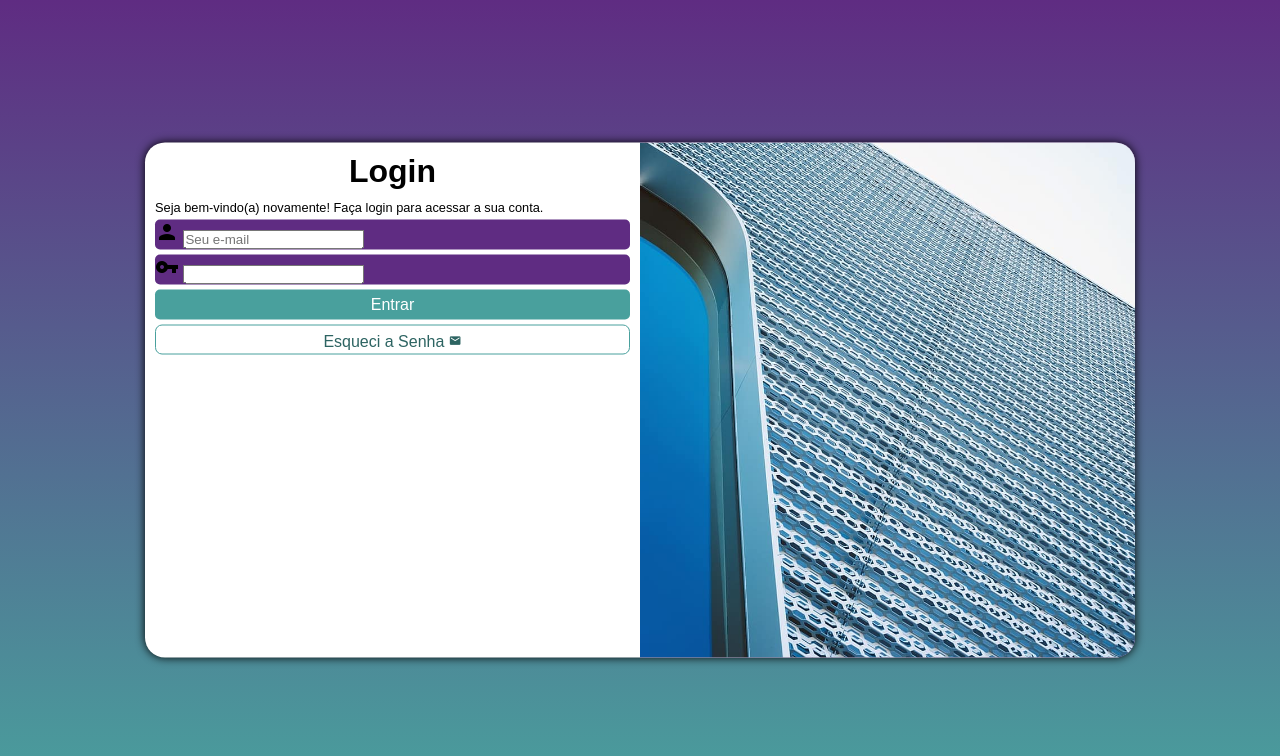
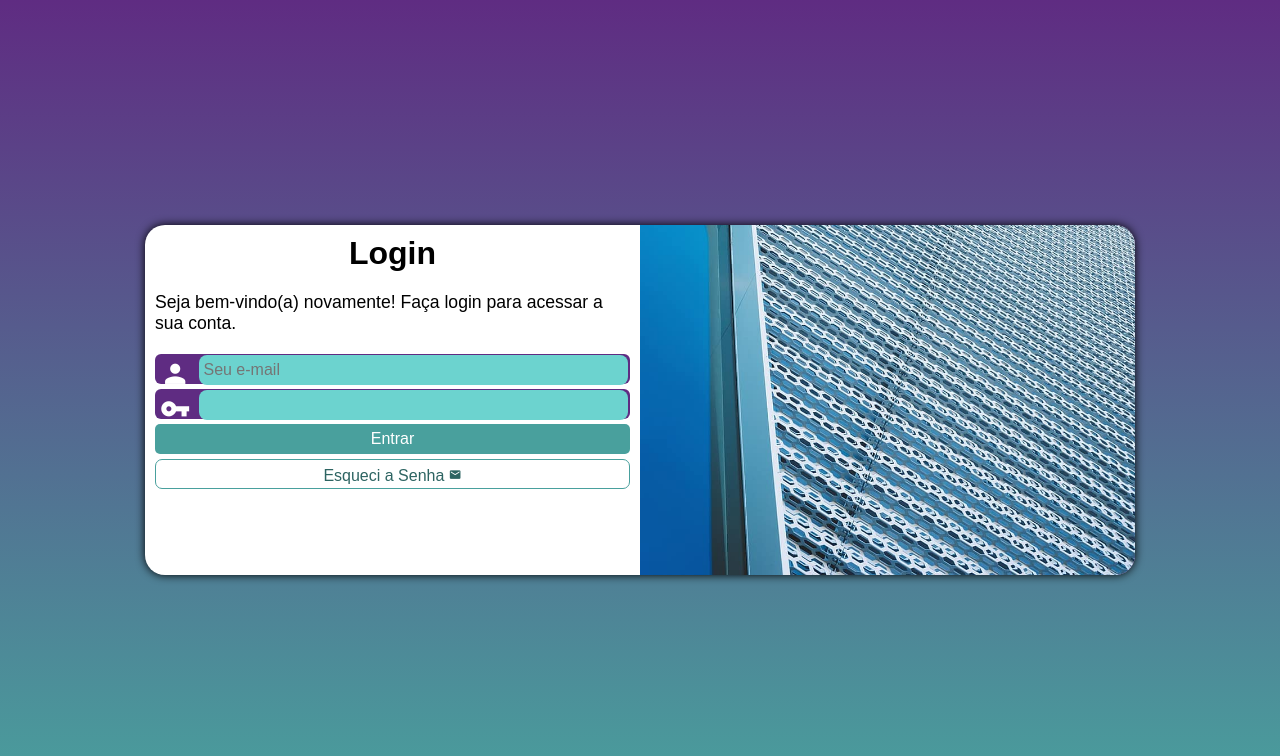
Before and after one commit to GabrielGiafarov/projeto-login, a plain HTML site: page index.html in a window 1280 px wide. Drawn offline with Linux system fonts and the light colour scheme.

Commit message:
Finalização da tela de login

```diff
--- a/estilos/media-query.css
+++ b/estilos/media-query.css
@@ -7,6 +7,7 @@
 
     section#login {
         width: 80vw;
+        height: 280px;
     }
 
     section#login > div#imagem {
@@ -27,6 +28,7 @@
 
     section#login {
         width: 990px;
+        height: 350px;
     }
 
     section#login > div#imagem {
@@ -45,7 +47,8 @@
     }
 
     div#formulario > p {
-        font-size: 0.8em;
+        font-size: 1.1em;
+        margin: 20px 0px;
     }
 
 }
--- a/estilos/style.css
+++ b/estilos/style.css
@@ -65,15 +65,38 @@ div#formulario > p {
 
 form > div.campo {
     background-color: #5f2c82;
+    border: 2px sold #5f2c82;
     width: 100%;
     display: block;
     height: 30px;
-    border-radius: 5px;
+    border-radius: 6px;
     margin: 5px 0px;
 }
 
 div.campo > label {
     display: none;
+
+}
+
+div.campo > span {
+    color: white;
+    font-size: 1.9em;
+    width: 40px;
+    padding: 5px;
+}
+
+div.campo > input {
+   background-color: #6cd3cf;
+   font-size: 1em;
+   width: calc(100% - 46px);
+   height: 100%;
+   border: 0px;
+   border-radius: 8px;
+   padding: 4px;
+   transform: translateY(-14px);
+}
+div#campo > input:focus-within {
+    background-color: white;
 
 }
 
```
